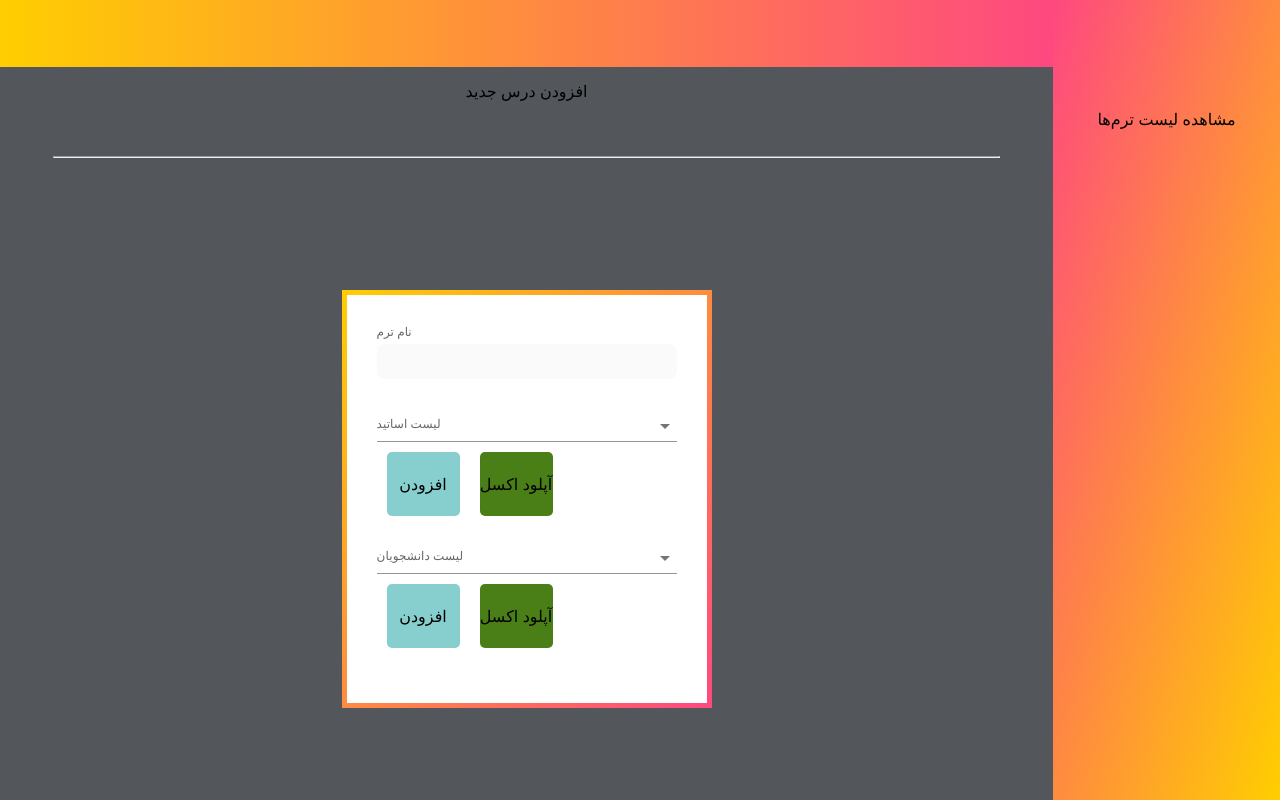
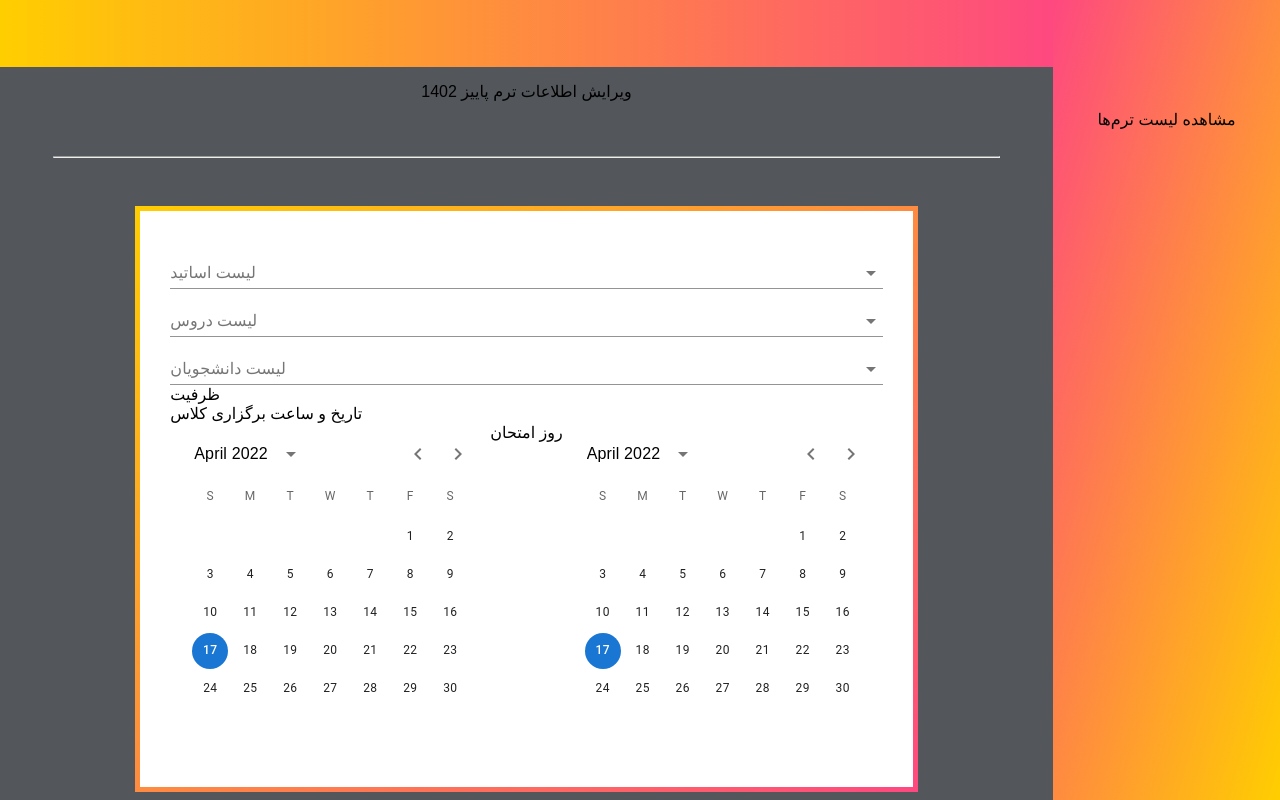
Before and after one commit to shahrzadJavadiKoushesh/IEProject, a React (Create React App) app: page /educational_assistant/add_new_course in a window 1280 px wide. Built offline with nearby package versions, Linux system fonts and the light colour scheme.

Commit message:
add new course page for eduactional assistant

```diff
--- a/package.json
+++ b/package.json
@@ -3,12 +3,17 @@
   "version": "0.1.0",
   "private": true,
   "dependencies": {
+    "@date-io/core": "^2.16.0",
+    "@emotion/react": "^11.11.1",
+    "@emotion/styled": "^11.11.0",
     "@material-ui/core": "^4.12.4",
+    "@mui/x-date-pickers": "^6.9.0",
     "@testing-library/jest-dom": "^5.16.5",
     "@testing-library/react": "^13.4.0",
     "@testing-library/user-event": "^13.5.0",
     "@types/react-router-dom": "^5.3.3",
     "axios": "^1.4.0",
+    "dayjs": "^1.11.8",
     "react": "^18.2.0",
     "react-dom": "^18.2.0",
     "react-icons": "^4.10.1",
--- a/src/components/EducationalAssistantAddNewCourse.js
+++ b/src/components/EducationalAssistantAddNewCourse.js
@@ -1,93 +1,122 @@
 import React, { useState } from "react";
-import { FormControl, InputLabel, Select, MenuItem } from '@material-ui/core';
-function EducationalAssistantAddNewCourse(props) {
+import {
+  FormControl,
+  InputLabel,
+  Select,
+  MenuItem,
+} from "@material-ui/core";
+import { DateCalendar } from "@mui/x-date-pickers/DateCalendar";
+import dayjs from "dayjs";
+import { AdapterDayjs } from "@mui/x-date-pickers/AdapterDayjs";
+import { LocalizationProvider } from "@mui/x-date-pickers/LocalizationProvider";
 
-    const [terms, setTerms] = useState([
-        " ترم پاییز 1402",
-        " ترم پاییز 1402",
-        " ترم پاییز 1402",
-        " ترم پاییز 1402",
-        " ترم پاییز 1402",
-        " ترم پاییز 1402",
-        " ترم پاییز 1402",
-        " ترم پاییز 1402",
-        " ترم پاییز 1402",
-        " ترم پاییز 1402",
-        " ترم پاییز 1402",
-        " ترم پاییز 1402",
-        " ترم پاییز 1402",
-    ]);
+function EducationalAssistantEditTerms(props) {
+  const [termName, setTermName] = useState("");
+  const [selectedInstructor, setSelectedInstructor] = useState("");
+  const [selectedCourse, setSelectedCourse] = useState("");
+  const [selectedStudent, setSelectedStudent] = useState("");
+  const [classDate, setClassDate] = useState(dayjs("2022-04-17"));
+  const [examDate, setExamDate] = useState(dayjs("2022-04-17"));
 
-    const [age, setAge] = React.useState('');
-
-    const handleChange = (event) => {
-        setAge(event.target.value);
+  const handleInstructorChange = (event) => {
+    setSelectedInstructor(event.target.value);
   };
-
+  const handleCourseChange = (event) => {
+    setSelectedCourse(event.target.value);
+  };
+  const handleStudentChange = (event) => {
+    setSelectedStudent(event.target.value);
+  };
 
   return (
     <div className="terms-container-edu">
       <div className="left-edu">
         <div className="bar"></div>
-                <div className="terms-bar-content">
-                    افزودن درس جدید
-                </div>
+        <div className="terms-bar-content">ویرایش اطلاعات ترم پاییز 1402</div>
         <hr className="line"></hr>
         <form>
-                    <div className="form-inner">
+          <div className="form-inner2">
+            {/* instructors */}
             <div className="form-group">
-                            <label className="name-of-term">نام ترم</label>
-                            <input type="text" id="terms-name" />
+              <FormControl fullWidth>
+                <InputLabel id="instructor-select-label">
+                  لیست اساتید
+                </InputLabel>
+                <Select
+                  labelId="instructor-select-label"
+                  id="instructor-select"
+                  value={selectedInstructor}
+                  onChange={handleInstructorChange}
+                >
+                  <MenuItem value={"instructor 1"}>instructor 1</MenuItem>
+                  <MenuItem value={"instructor 2"}>instructor 2</MenuItem>
+                  <MenuItem value={"instructor 3"}>instructor 3</MenuItem>
+                </Select>
+              </FormControl>
+              {/* course */}
+              <FormControl fullWidth>
+                <InputLabel id="course-select-label">لیست دروس</InputLabel>
+                <Select
+                  labelId="course-select-label"
+                  id="instructor-select"
+                  value={selectedCourse}
+                  onChange={handleCourseChange}
+                >
+                  <MenuItem value={"instructor 1"}>course 1</MenuItem>
+                  <MenuItem value={"instructor 2"}>course 2</MenuItem>
+                  <MenuItem value={"instructor 3"}>course 3</MenuItem>
+                </Select>
+              </FormControl>
+              {/* student */}
+              <FormControl fullWidth>
+                <InputLabel id="student-select-label">
+                  لیست دانشجویان
+                </InputLabel>
+                <Select
+                  labelId="student-select-label"
+                  id="student-select"
+                  value={selectedStudent}
+                  onChange={handleStudentChange}
+                >
+                  <MenuItem value={"student 1"}>student 1</MenuItem>
+                  <MenuItem value={"student 2"}>student 2</MenuItem>
+                  <MenuItem value={"student 3"}>student 3</MenuItem>
+                </Select>
+              </FormControl>
+              <div className="form-group">
+                <label className="name-of-term"> ظرفیت</label>
+                <input
+                  type="text"
+                  id="terms-name"
+                  value={termName}
+                  onChange={(event) => setTermName(event.target.value)}
+                />
               </div>
 
               <div className="form-group">
-                            <FormControl fullWidth>
-                                <InputLabel id="demo-simple-select-label">لیست اساتید</InputLabel>
-                                <Select
-                                    labelId="demo-simple-select-label"
-                                    id="demo-simple-select"
-                                    value={age}
-                                    label="Age"
-                                    onChange={handleChange}
-                                >
-                                    <MenuItem value={'instructor 1'}>instructor 1</MenuItem>
-                                    <MenuItem value={'instructor 2'}>instructor 2</MenuItem>
-                                    <MenuItem value={'instructor 3'}>instructor 3</MenuItem>
-                                </Select>
-                            </FormControl>
-                            <div className="btn-container">
-                                <div className="add-instructor">افزودن</div>
-                                <div className="add-excel">آپلود اکسل</div>
+                <label className="name-of-term">
+                  {" "}
+                  تاریخ و ساعت برگزاری کلاس
+                </label>
+                <div className="calendar-container">
+                  <LocalizationProvider dateAdapter={AdapterDayjs}>
+                    <DateCalendar value={classDate} onChange={setClassDate} />
+                  </LocalizationProvider>
+                  <label className="name-of-term">روز امتحان</label>
+                  <LocalizationProvider dateAdapter={AdapterDayjs}>
+                    <DateCalendar value={examDate} onChange={setExamDate} />
+                  </LocalizationProvider>
                 </div>
-                            <FormControl fullWidth>
-                                <InputLabel id="demo-simple-select-label">لیست دانشجویان</InputLabel>
-                                <Select
-                                    labelId="demo-simple-select-label"
-                                    id="demo-simple-select"
-                                    value={age}
-                                    label="Age"
-                                    onChange={handleChange}
-                                >
-                                    <MenuItem value={'instructor 1'}>student 1</MenuItem>
-                                    <MenuItem value={'instructor 2'}>student 2</MenuItem>
-                                    <MenuItem value={'instructor 3'}>student 3</MenuItem>
-                                </Select>
-                            </FormControl>
-                            <div className="btn-container">
-                                <div className="add-instructor">افزودن</div>
-                                <div className="add-excel">آپلود اکسل</div>
               </div>
             </div>
           </div>
         </form>
       </div>
-            {
       <div className="terms-list-right-edu-ass">
         <div className="terms-right-content">مشاهده لیست ترم‌ها</div>
       </div>
-            }
     </div>
   );
 }
 
-export default EducationalAssistantAddNewCourse;
+export default EducationalAssistantEditTerms;
--- a/src/index.css
+++ b/src/index.css
@@ -542,3 +542,15 @@ form .form-inner input[type="submit"]:hover, .welcome button:hover{
 .least-registered:hover{
     cursor: pointer;
 }
+
+.form-inner2{
+    position: relative;
+    display: block;
+    background-color: white;
+    padding: 30px;
+    z-index: 2;
+}
+
+.calendar-container{
+    display: flex;
+}
```
Also changed, not shown: 1 other file (tests, documents, lock files or other folders). Lines whose indentation alone changed are shown as unchanged.
